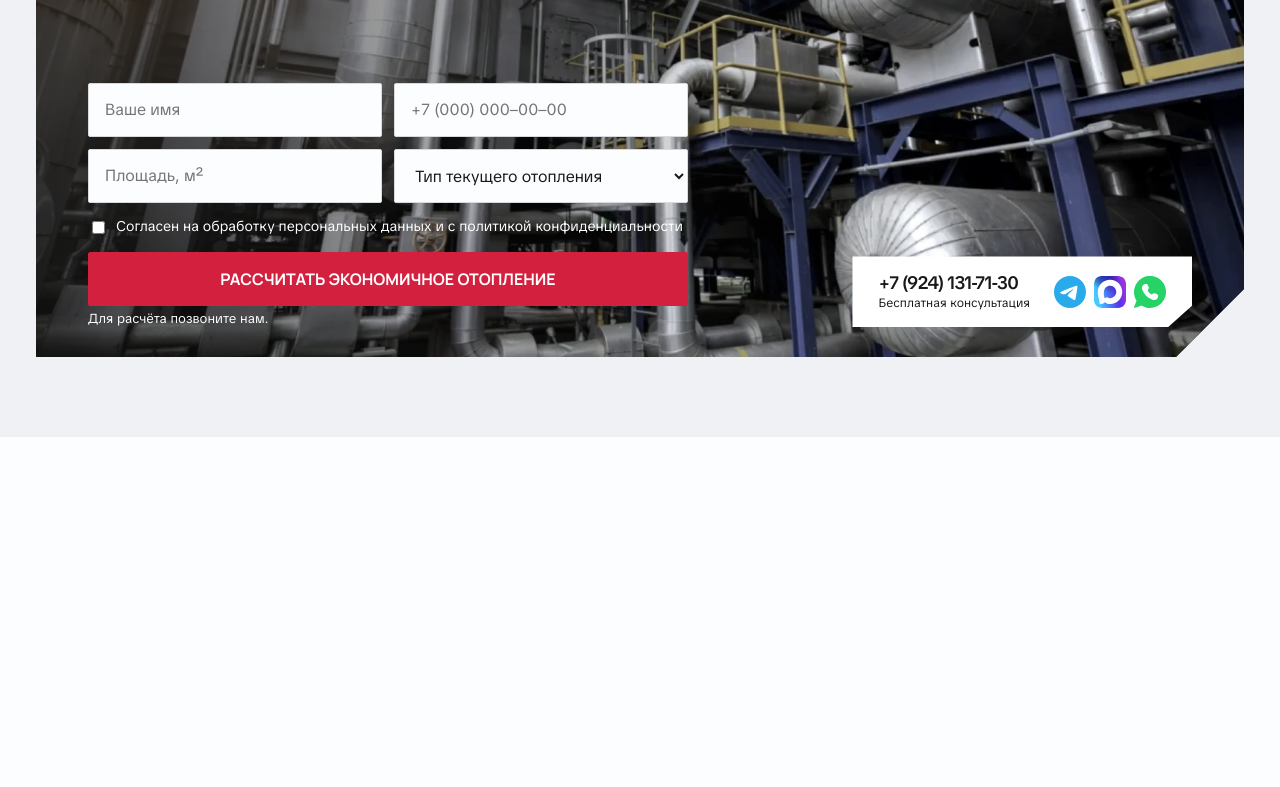
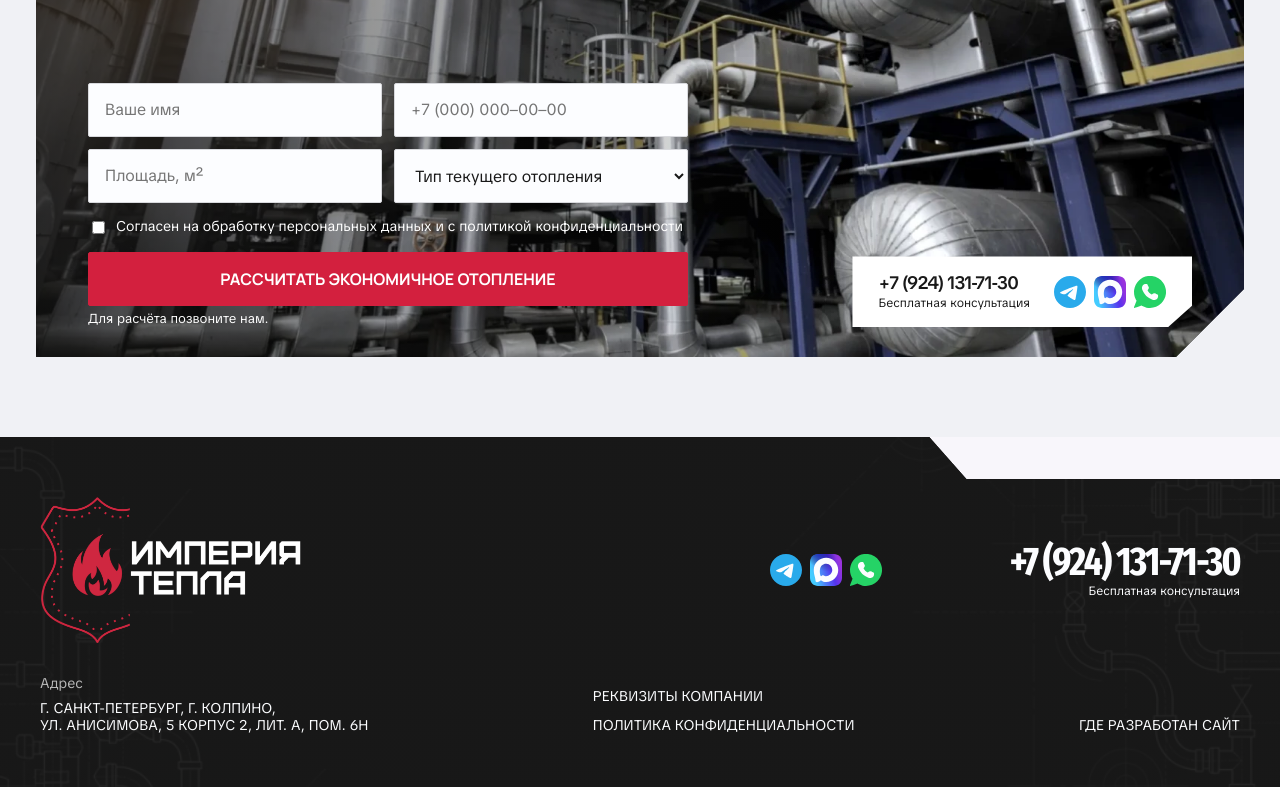
Before and after one commit to mank000/heat-empire, a Django app: template templates/home.html in a window 1280 px wide. Shown: the part 5169-5956 px from the top of the page. Before the commit the page ends 5526 px from the top, so only its background shows below. Run offline with Django 5.2, Linux system fonts and the light colour scheme; the template is opened without the code that fills it, so the values that code supplies are empty.

Commit message:
feat/footer: добавить подвал и описание запуска

```diff
--- a/static/css/home.css
+++ b/static/css/home.css
@@ -743,3 +743,54 @@ a.button:hover {
     background: white;
     clip-path: polygon(0 0, 100% 0, 100% 70%, 93% 100%, 0 100%);
 }
+
+.footer {
+    position: relative;
+    min-height: 350px;
+    padding: 60px 0 32px;
+    background: linear-gradient(#191919ee, #191919ee), url("../img/footer-texture.webp") center / cover;
+    color: var(--paper);
+    clip-path: polygon(0 0, 72.6% 0, 75.5% 42px, 100% 42px, 100% 100%, 0 100%);
+}
+
+.footer__top,
+.footer__bottom {
+    display: flex;
+    align-items: center;
+    justify-content: space-between;
+}
+
+.footer .contacts {
+    gap: clamp(40px, 10vw, 175px);
+}
+
+.footer .phone {
+    text-align: right;
+}
+
+.footer .phone strong {
+    font: 700 40px/1 var(--heading-font);
+}
+
+.footer__bottom {
+    align-items: end;
+    margin-top: 32px;
+    font-size: 14px;
+    text-transform: uppercase;
+}
+
+.footer address {
+    font-style: normal;
+}
+
+.footer address span {
+    display: block;
+    margin-bottom: 8px;
+    color: #b9b9b9;
+    text-transform: none;
+}
+
+.footer__legal {
+    display: grid;
+    gap: 12px;
+}
--- a/templates/base.html
+++ b/templates/base.html
@@ -12,5 +12,6 @@
     <main id="main">
         {% block content %}{% endblock %}
     </main>
+    {% block footer %}{% endblock %}
 </body>
 </html>
--- a/templates/home.html
+++ b/templates/home.html
@@ -16,3 +16,7 @@
         {% include "includes/quote.html" %}
     </div>
 {% endblock %}
+
+{% block footer %}
+    {% include "includes/footer.html" %}
+{% endblock %}
--- /dev/null
+++ b/templates/includes/footer.html
@@ -0,0 +1,25 @@
+{% load static %}
+<footer class="footer">
+    <div class="container container--wide">
+        <div class="footer__top">
+            <a href="{% url 'home' %}" aria-label="Империя тепла, главная">
+                <img src="{% static 'img/footer-logo.webp' %}" width="261" height="146" alt="Империя тепла" loading="lazy">
+            </a>
+            <div class="contacts">
+                {% include "includes/messengers.html" %}
+                {% include "includes/phone.html" %}
+            </div>
+        </div>
+        <div class="footer__bottom">
+            <address>
+                <span>Адрес</span>
+                г. Санкт-Петербург, г. Колпино,<br> ул. Анисимова, 5 корпус 2, лит. А, пом. 6Н
+            </address>
+            <div class="footer__legal">
+                <span>Реквизиты компании</span>
+                <span>Политика конфиденциальности</span>
+            </div>
+            <span>Где разработан сайт</span>
+        </div>
+    </div>
+</footer>
```
Also changed, not shown: README.md, static/img/footer-logo.webp (added), static/img/footer-texture.webp (added).
